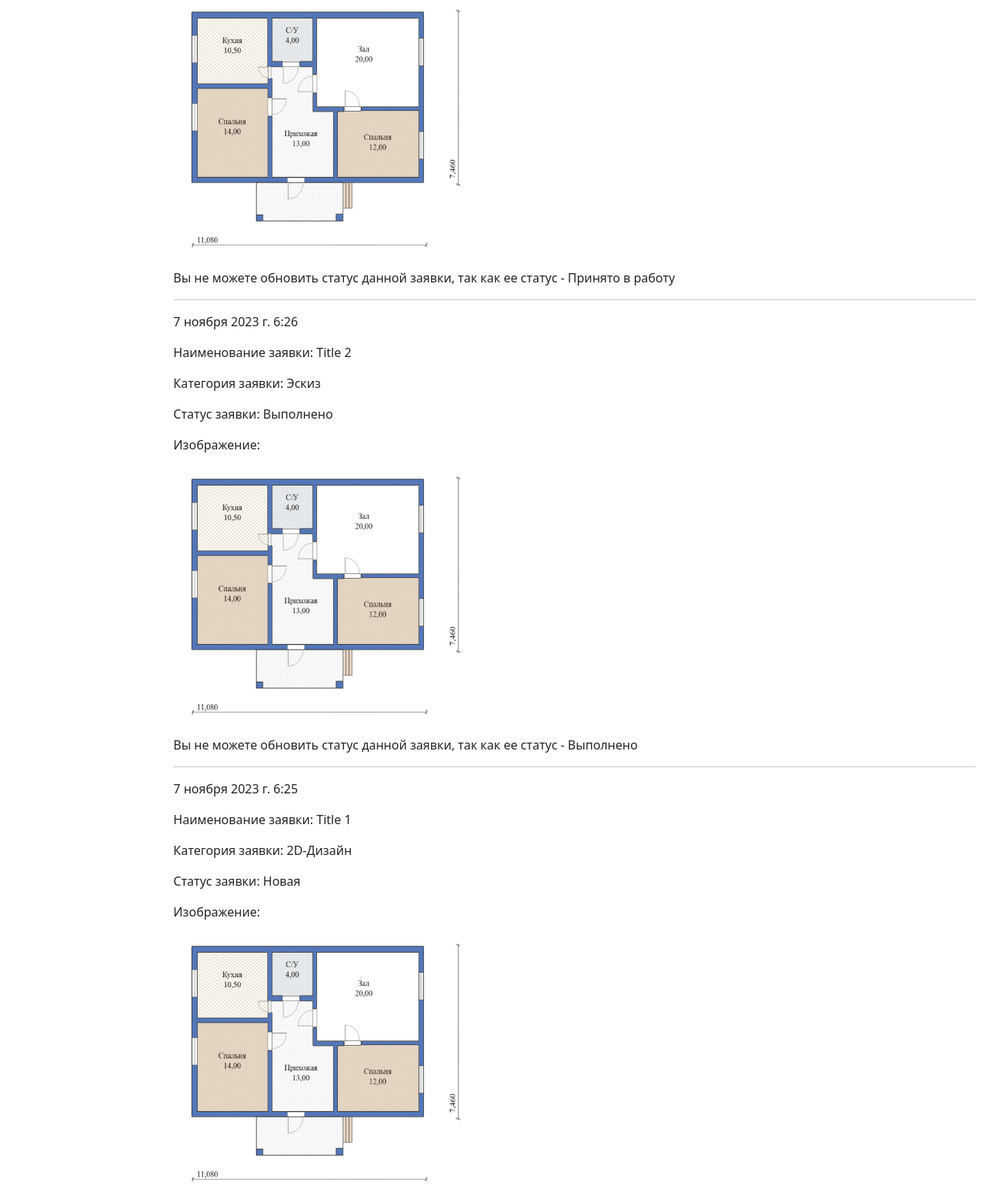
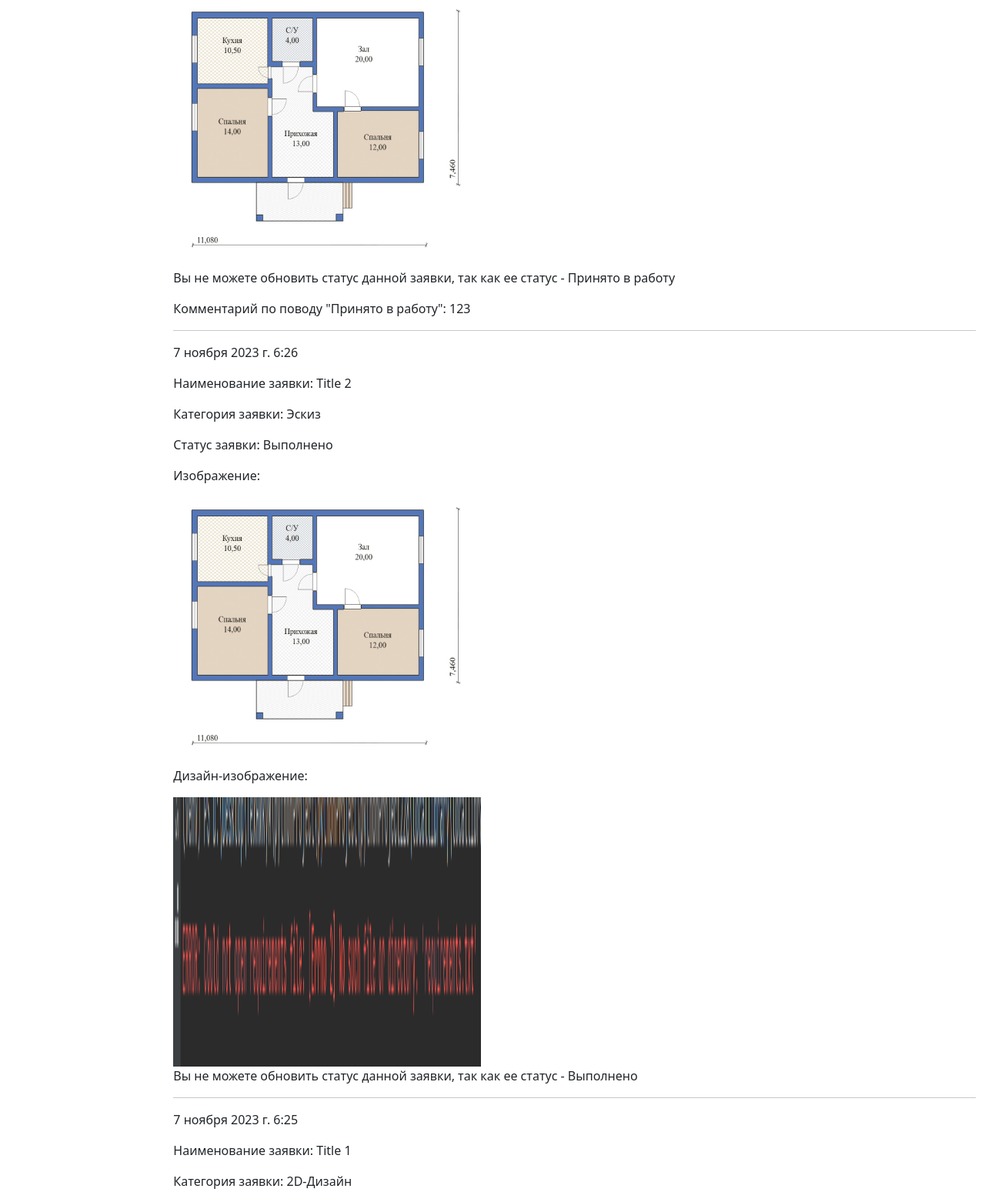
Before and after one commit to Zavodsk0y/internetportal, a Django app: page /admin/ in a window 1280 px wide. Shown: the part 931-2493 px from the top of the page at 77% size. Run offline with Django 4.2, Linux system fonts and the light colour scheme; a user stored in the database is signed in; data comes from the database, SQL or seed files in the repository; both versions use the stored data as it was after the commit.

Commit message:
README.md update Обновили шаблон админки, начали выводить туда готовые дизайн-изображения. На главной странице для выполненных заявок также начали выводить дизайн-изображения, вместо фотографий пользователей

```diff
--- a/internetportal/portal/templates/index.html
+++ b/internetportal/portal/templates/index.html
@@ -14,7 +14,7 @@
 <p>Наименование заявки: {{ application.name }}</p>
 <p>Категория заявки: {{ application.category}}</p>
 <p>Изображение:</p>
-<img src="{{ application.photo }}" alt="Изображение не найдено" width="400px" height="350px">
+<img src="{{ application.new_photo }}" alt="Изображение не найдено" width="400px" height="350px">
 <hr>
 
 {% endfor %}
--- a/internetportal/portal/templates/personal/admin.html
+++ b/internetportal/portal/templates/personal/admin.html
@@ -33,11 +33,18 @@
 <p>Статус заявки: {{ application.get_status_display }}</p>
 <p>Изображение:</p>
 <img src="{{ application.photo.url }}" alt="Изображение не найдено" width="400px" height="350px">
+{% if application.new_photo %}
+<p>Дизайн-изображение:</p>
+<img src="{{ application.new_photo.url }}" alt="Изображение не найдено" width="400px" height="350px">
+{% endif %}
 {% if application.status == 'n' %}
         <p><a href="{% url 'app-update' application.id %}">Сменить статус</a></p>
     {% else %}
         <p>Вы не можете обновить статус данной заявки, так как ее статус - {{ application.get_status_display }}</p>
     {% endif %}
+{% if application.comment %}
+<p>Комментарий по поводу "Принято в работу": {{ application.comment }}</p>
+{% endif %}
 <hr>
 
 {% endfor %}
```
Also changed, not shown: README.md, internetportal/db.sqlite3.
